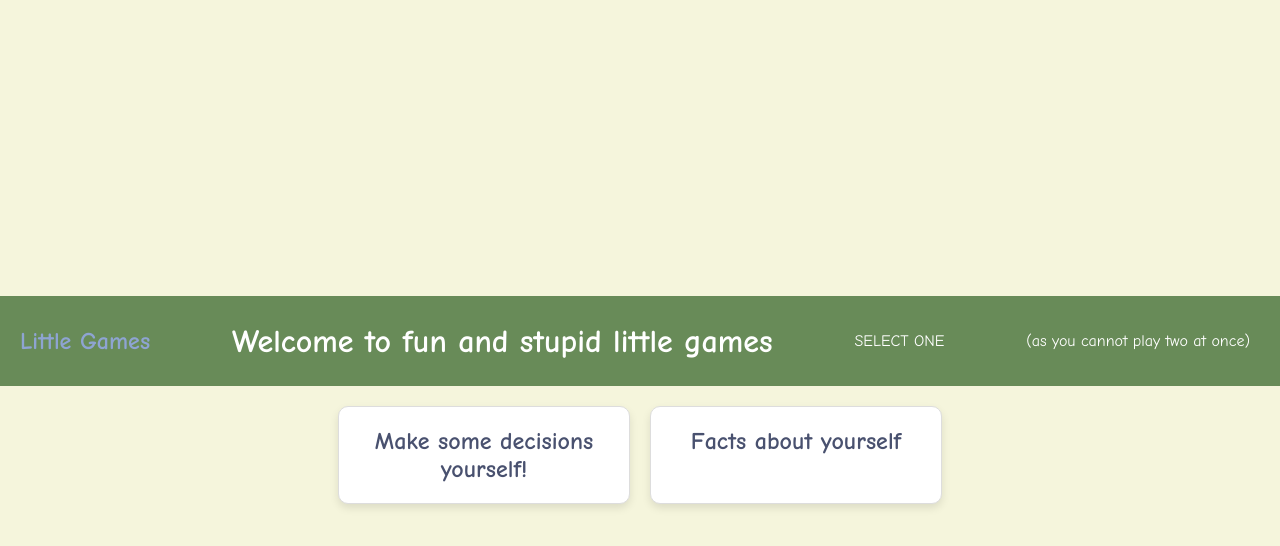
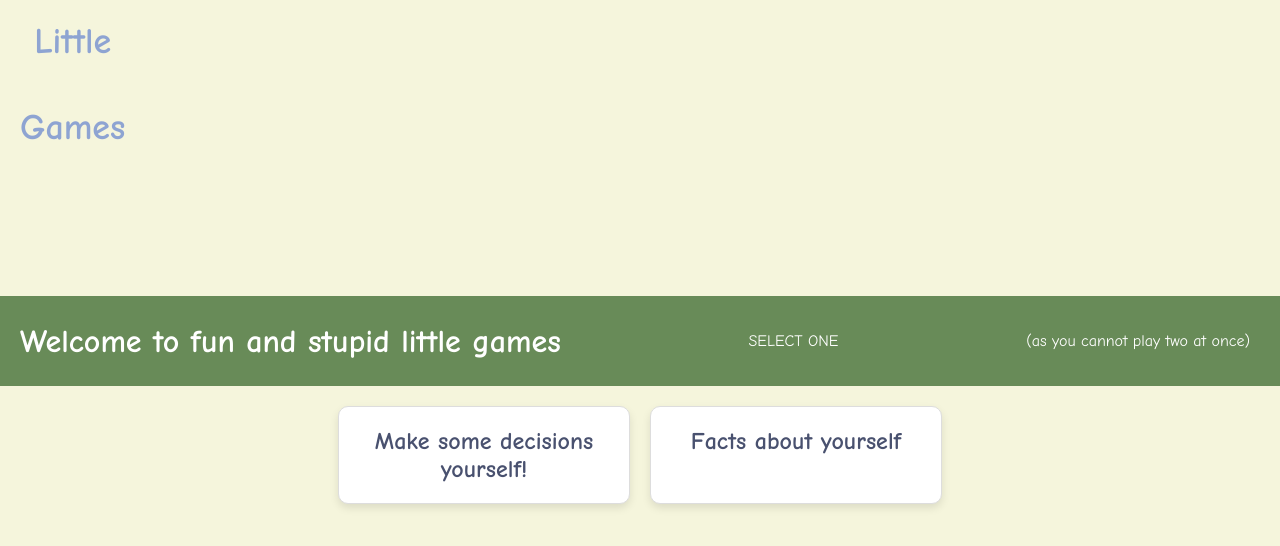
Before and after one commit to JoanaMoon/LittleGames, a plain HTML site: page index.html in a window 1280 px wide. Drawn offline with Linux system fonts and the light colour scheme.

Commit message:
logo schriftzug

```diff
--- a/index.html
+++ b/index.html
@@ -10,7 +10,10 @@
     <main>
         <header>
             <!-- Logo als Link zur Hauptseite -->
-            <a href="index.html" class="logo">Little Games</a>
+            <a href="index.html" class="logo">
+                <span>Little</span><br>
+                <span>Games</span>
+            </a>
             <h1>Welcome to fun and stupid little games</h1>
             <p>SELECT ONE</p>
             <p>(as you cannot play two at once)</p>
--- a/styles.css
+++ b/styles.css
@@ -29,14 +29,23 @@ h1 {
 }
 
 .logo {
-    font-size: 24px;
+    font-size: 36px;
     color: #8ea4d2; /* Hellblau für das Logo */
     text-decoration: none;
     font-weight: bold;
+    position: absolute; /* Logo oben links positionieren */
+    left: 20px; /* Abstand vom linken Rand */
+    top: 20px; /* Abstand vom oberen Rand */
+    line-height: 1.2; /* Zeilenhöhe für den Abstand zwischen den Zeilen */
+}
+
+.logo span {
+    display: block; /* "Little" und "Games" auf separate Zeilen bringen */
 }
 
 .logo:hover {
-    color: #6279b8; /* Dunkleres Blau beim Hover */
+    color: #8ea4d2; /* Keine Farbänderung beim Hover */
+    text-decoration: none; /* Keine Unterstreichung */
 }
 
 .game-selection {
```
